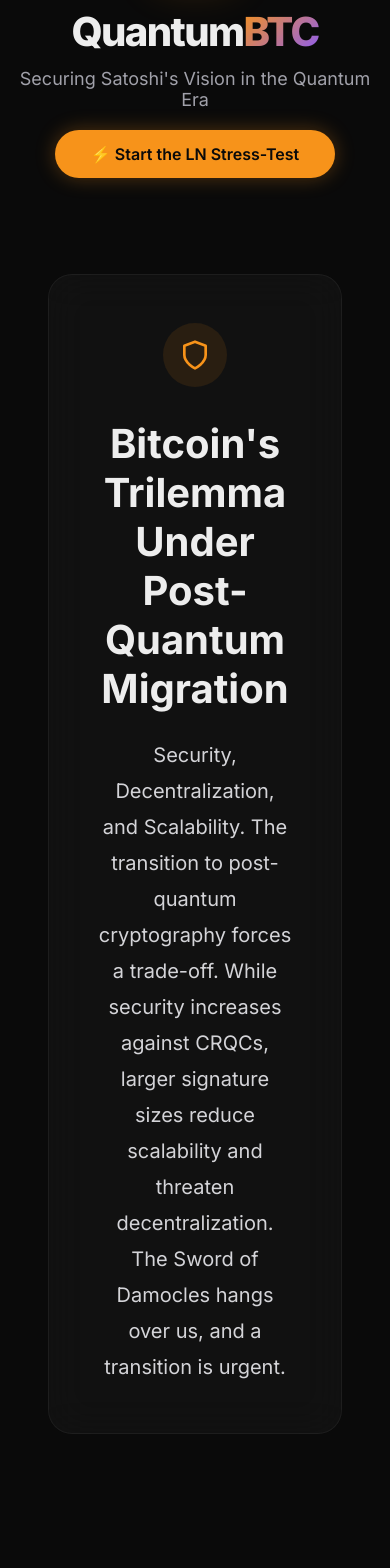
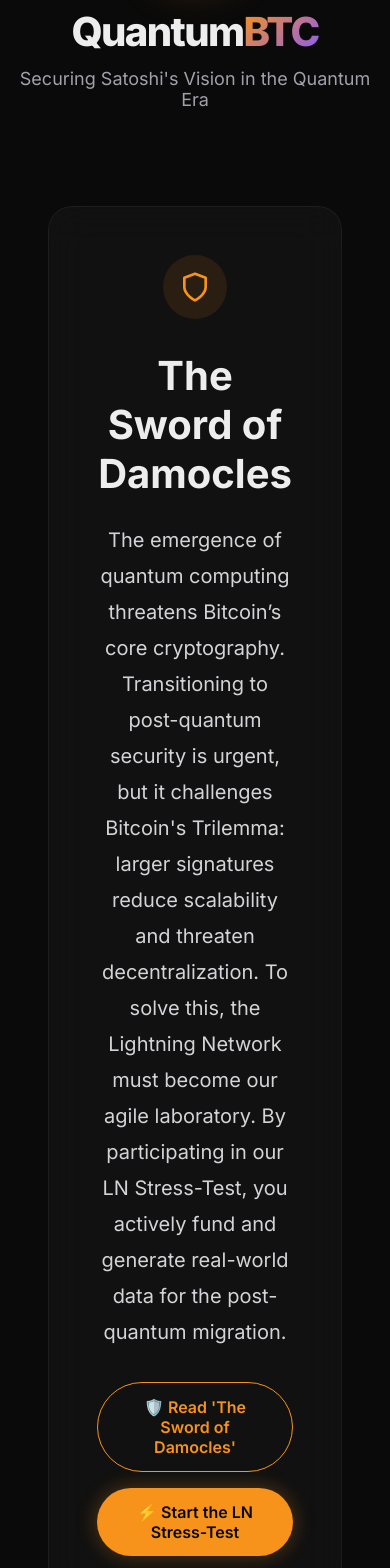
Before and after one commit to Rayo2010x/quantum-onboarding, a Next.js app: page / in a window 390 px wide. Shown: the part 300-1868 px from the top of the page. Built offline with nearby package versions, Linux system fonts and the light colour scheme.

Commit message:
feat: implement TabNav component with responsive navigation and add project content dictionary

```diff
--- a/components/BrandHero.tsx
+++ b/components/BrandHero.tsx
@@ -51,14 +51,6 @@
                 <p className={styles.tagline}>
                     Securing Satoshi's Vision in the Quantum Era
                 </p>
-                <a
-                    href="https://quantumbtc.dev"
-                    target="_blank"
-                    rel="noopener noreferrer"
-                    className={styles.ctaButton}
-                >
-                    ⚡ Start the LN Stress-Test
-                </a>
             </div>
         </div>
     );
--- a/components/Manifesto.module.css
+++ b/components/Manifesto.module.css
@@ -44,4 +44,44 @@
     font-size: 1.25rem;
     line-height: 1.8;
     color: #d4d4d8;
+    margin-bottom: 2rem;
 }
+
+.buttonGroup {
+    display: flex;
+    flex-wrap: wrap;
+    gap: 1rem;
+    justify-content: center;
+    margin-top: 2rem;
+}
+
+.ctaButton {
+    display: inline-block;
+    padding: 0.875rem 2.25rem;
+    font-size: 1rem;
+    font-weight: 600;
+    color: #0a0a0a;
+    background: var(--primary);
+    border-radius: 9999px;
+    text-decoration: none;
+    transition: all 0.3s cubic-bezier(0.4, 0, 0.2, 1);
+    box-shadow: 0 0 20px rgba(247, 147, 26, 0.3);
+}
+
+.ctaButton:hover {
+    transform: translateY(-2px);
+    background: var(--primary-hover);
+    box-shadow: 0 0 30px rgba(247, 147, 26, 0.5);
+}
+
+.ctaButton.secondary {
+    background: transparent;
+    color: var(--primary);
+    border: 1px solid var(--primary);
+    box-shadow: none;
+}
+
+.ctaButton.secondary:hover {
+    background: rgba(247, 147, 26, 0.1);
+    box-shadow: 0 0 20px rgba(247, 147, 26, 0.15);
+}
--- a/components/Manifesto.tsx
+++ b/components/Manifesto.tsx
@@ -12,6 +12,14 @@
                 </div>
                 <h2 className={styles.title}>{dict.title}</h2>
                 <p className={styles.content}>{dict.content}</p>
+                <div className={styles.buttonGroup}>
+                    <a href="https://github.com/Rayo2010x/the_sword_of_damocles" target="_blank" rel="noopener noreferrer" className={`${styles.ctaButton} ${styles.secondary}`}>
+                        🛡️ Read 'The Sword of Damocles'
+                    </a>
+                    <a href="https://quantumbtc.dev" target="_blank" rel="noopener noreferrer" className={styles.ctaButton}>
+                        ⚡ Start the LN Stress-Test
+                    </a>
+                </div>
             </div>
         </section>
     );
--- a/components/TabNav.tsx
+++ b/components/TabNav.tsx
@@ -10,7 +10,7 @@
 }
 
 const TABS: Tab[] = [
-    { id: 'trilemma',       label: 'The Trilemma',  icon: '⚖️' },
+    { id: 'trilemma',       label: 'The Sword of Damocles',  icon: '⚔️' },
     { id: 'wallets',       label: 'Wallets',        icon: '👛' },
     { id: 'quantumshield', label: 'QuantumShield',  icon: '🛡️' },
     { id: 'faq',           label: 'FAQ',            icon: '❓' },
--- a/dictionaries/en.json
+++ b/dictionaries/en.json
@@ -6,8 +6,8 @@
         "description": "Not a game of chance. A provably fair cryptographic BTC experiment funding the future of Bitcoin's post-quantum security."
     },
     "manifesto": {
-        "title": "Bitcoin's Trilemma Under Post-Quantum Migration",
-        "content": "Security, Decentralization, and Scalability. The transition to post-quantum cryptography forces a trade-off. While security increases against CRQCs, larger signature sizes reduce scalability and threaten decentralization. The Sword of Damocles hangs over us, and a transition is urgent."
+        "title": "The Sword of Damocles",
+        "content": "The emergence of quantum computing threatens Bitcoin’s core cryptography. Transitioning to post-quantum security is urgent, but it challenges Bitcoin's Trilemma: larger signatures reduce scalability and threaten decentralization. To solve this, the Lightning Network must become our agile laboratory. By participating in our LN Stress-Test, you actively fund and generate real-world data for the post-quantum migration."
     },
     "wallets": {
         "title": "Recommended LN Bitcoin Wallets",
```
